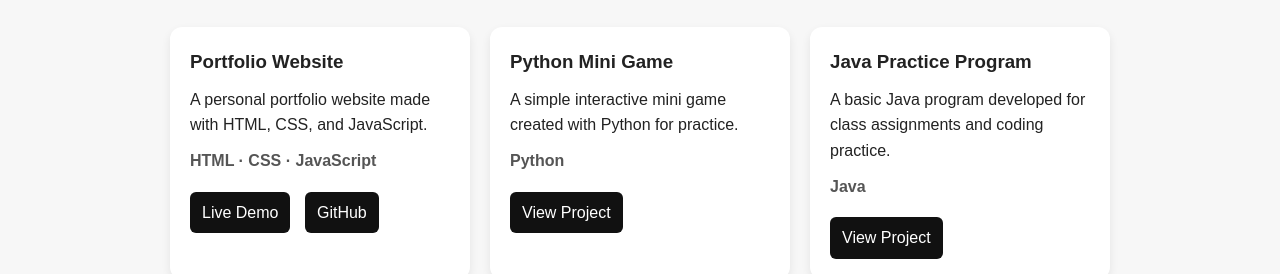
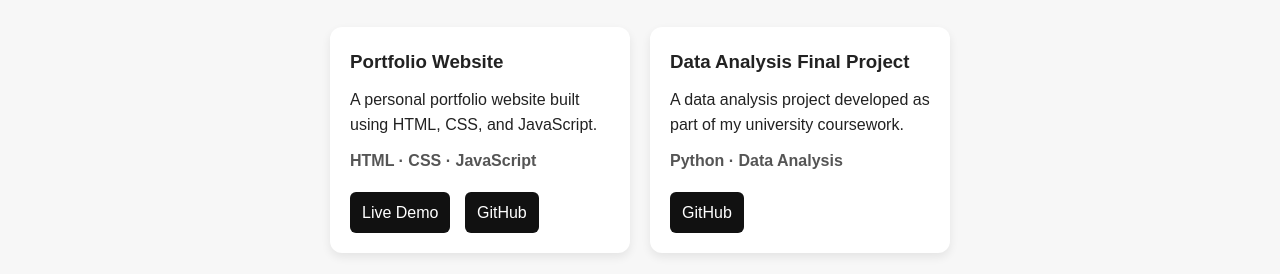
Before and after one commit to saharmrzzde/portfolio, a plain HTML site: page index.html in a window 1280 px wide. Shown: the part 524-798 px from the top of the page. Drawn offline with Linux system fonts and the light colour scheme; a script that the page names is missing.

Commit message:
Revise project details and add new data analysis project
Updated project descriptions and added a new project.

```diff
--- a/index.html
+++ b/index.html
@@ -36,24 +36,17 @@
 
             <div class="card">
                 <h3>Portfolio Website</h3>
-                <p>A personal portfolio website made with HTML, CSS, and JavaScript.</p>
+                <p>A personal portfolio website built using HTML, CSS, and JavaScript.</p>
                 <p class="tags">HTML · CSS · JavaScript</p>
                 <a href="https://saharmrzzde.github.io/portfolio/" target="_blank">Live Demo</a>
                 <a href="https://github.com/saharmrzzde/portfolio" target="_blank">GitHub</a>
             </div>
 
             <div class="card">
-                <h3>Python Mini Game</h3>
-                <p>A simple interactive mini game created with Python for practice.</p>
-                <p class="tags">Python</p>
-                <a href="https://github.com/saharmrzzde/portfolio" target="_blank">View Project</a>
-            </div>
-
-            <div class="card">
-                <h3>Java Practice Program</h3>
-                <p>A basic Java program developed for class assignments and coding practice.</p>
-                <p class="tags">Java</p>
-                <a href="https://github.com/saharmrzzde/portfolio" target="_blank">View Project</a>
+                <h3>Data Analysis Final Project</h3>
+                <p>A data analysis project developed as part of my university coursework.</p>
+                <p class="tags">Python · Data Analysis</p>
+                <a href="https://github.com/saharmrzzde/data_analysis_final_project" target="_blank">GitHub</a>
             </div>
 
         </div>
@@ -62,7 +55,10 @@
     <section id="contact" class="contact-section">
         <h2>Contact</h2>
         <p>Email: sahar@example.com</p>
-        <p>GitHub: <a href="https://github.com/saharmrzzde" target="_blank">github.com/saharmrzzde</a></p>
+        <p>
+            GitHub:
+            <a href="https://github.com/saharmrzzde" target="_blank">github.com/saharmrzzde</a>
+        </p>
     </section>
 
     <script src="script.js"></script>
```
